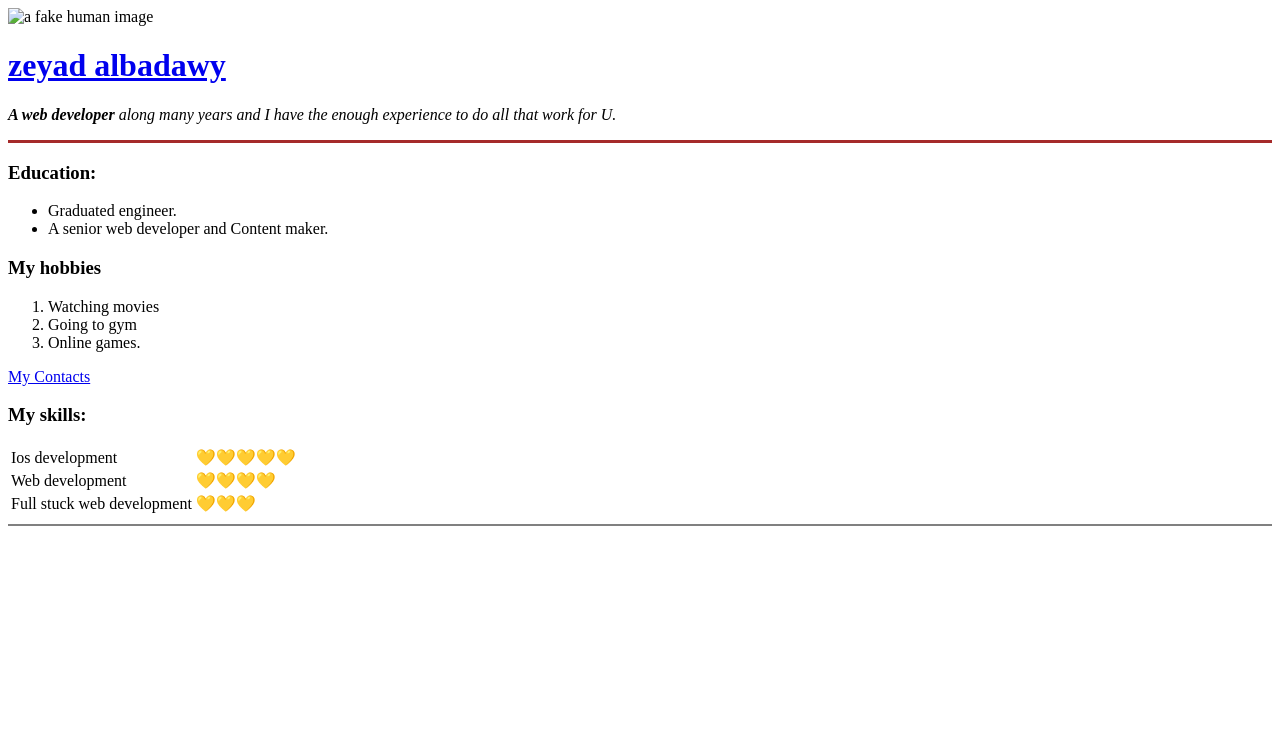
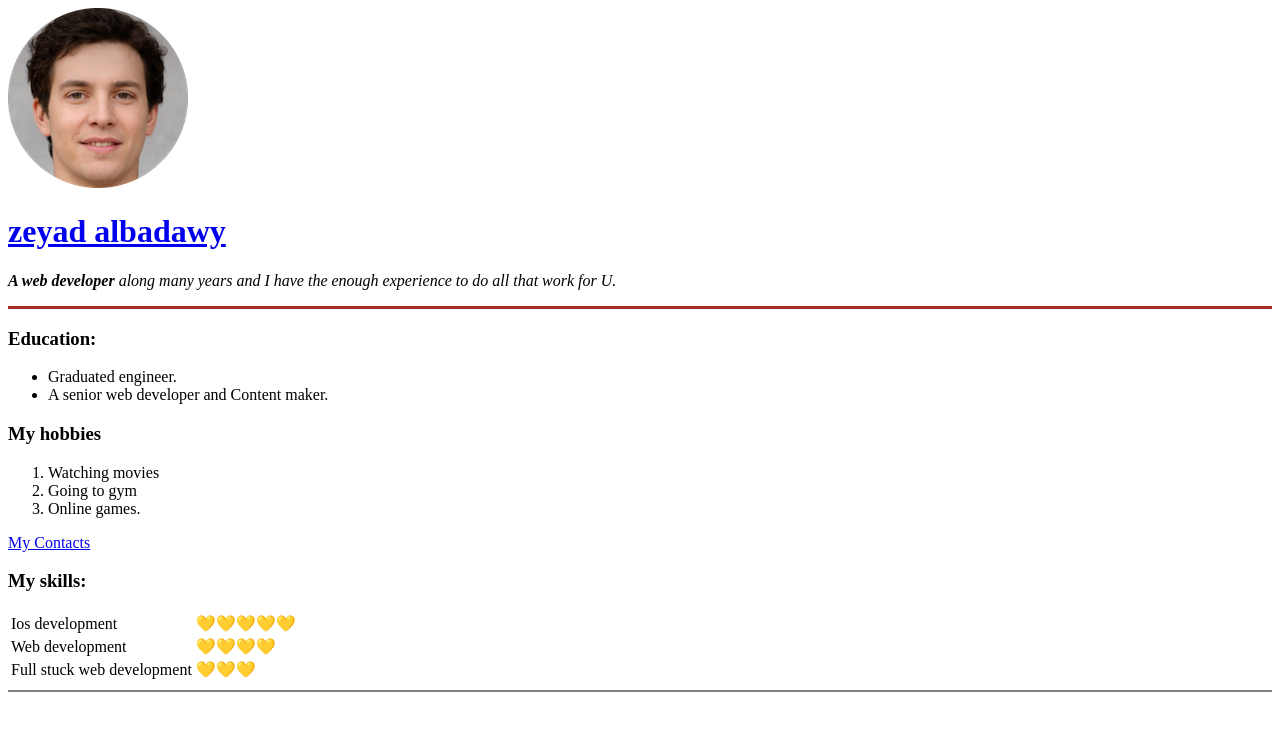
Before and after one commit to zeyadzezo/CVv, a plain HTML site: page index.html in a window 1280 px wide. Drawn offline with Linux system fonts and the light colour scheme.

Commit message:
Update index.html

```diff
--- a/index.html
+++ b/index.html
@@ -7,7 +7,7 @@
 </head>
 
 <body>
-  <img src="images\fake-human-circle-img.png" alt="a fake human image">
+  <img src="fake-human-circle-img.png" alt="a fake human image">
   <h1> <a href="https://www.google.com/?hl=ar">zeyad albadawy</a></h1>
   <p>
     <i>
```
